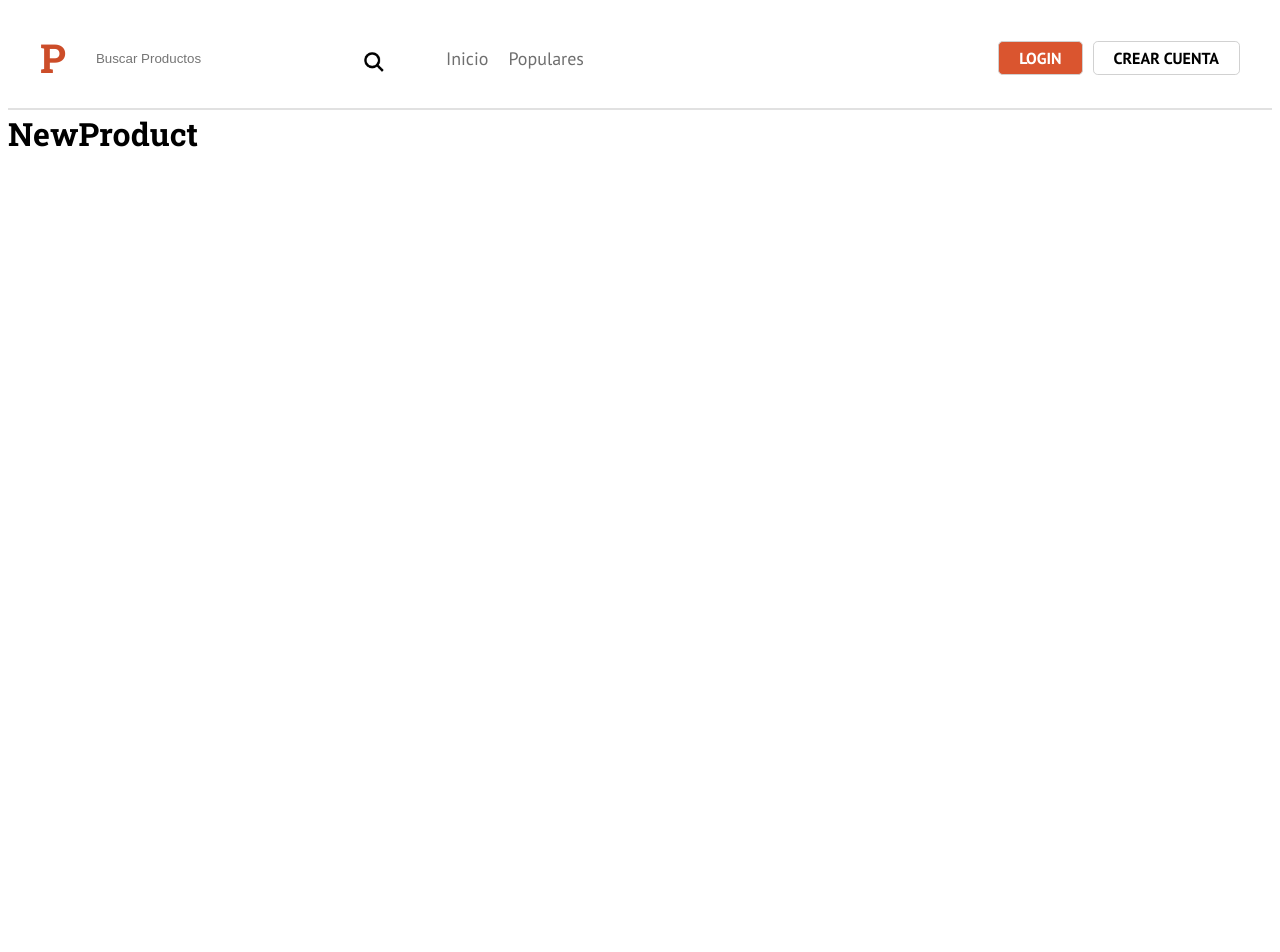
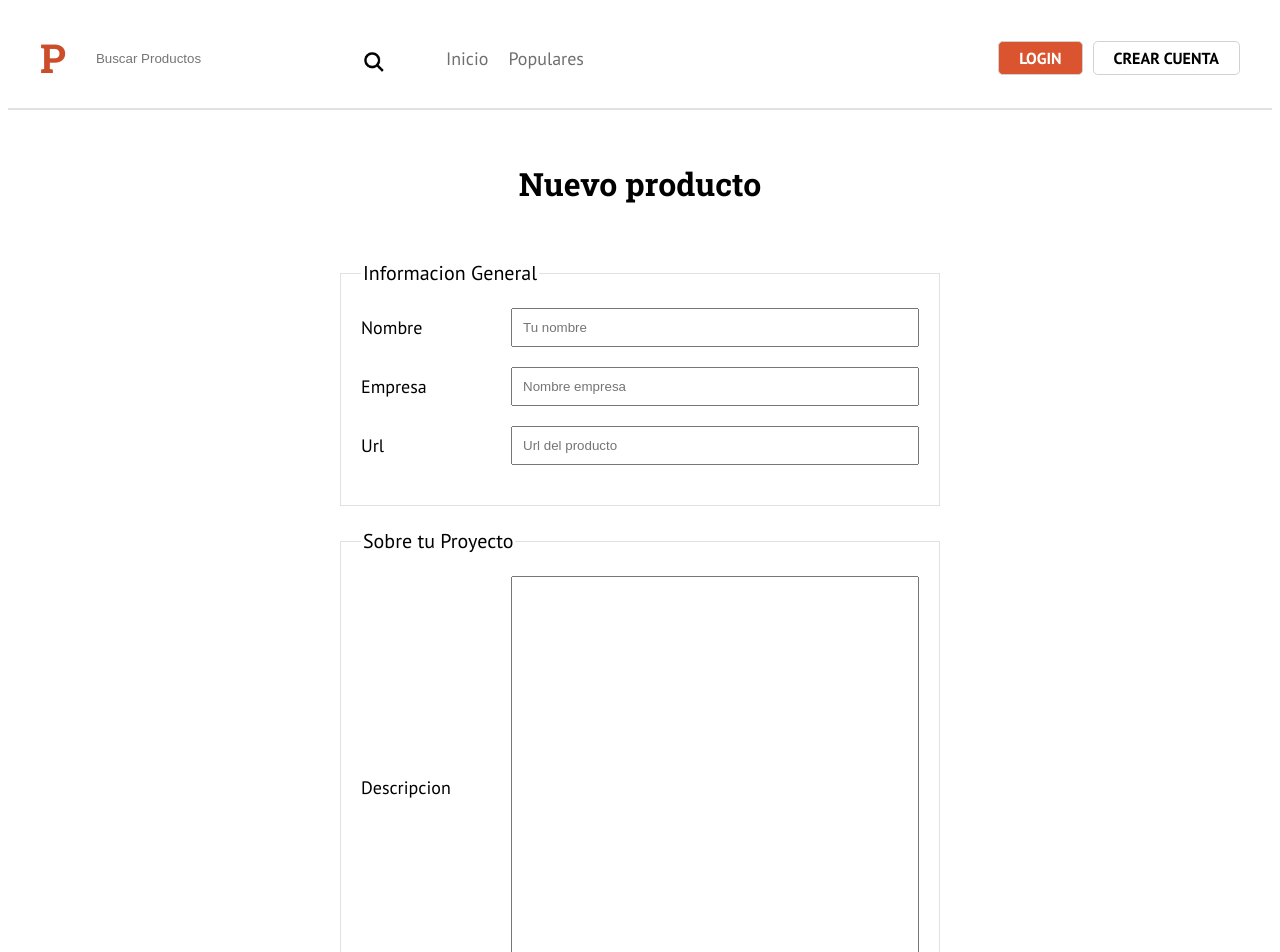
Before and after one commit to Crusiris/clonproducthunt, a Next.js app: page /nuevo-producto in a window 1280 px wide. Shown: the top 952 px of the page. Before the commit the page ends 800 px from the top, so only its background shows below. Built offline with nearby package versions, Linux system fonts and the light colour scheme; no server answers.

Commit message:
Añadiendo productos a la base de datos

```diff
--- a/components/ui/Form.js
+++ b/components/ui/Form.js
@@ -9,6 +9,13 @@ export const Form = styled.form`
     max-width:600px;
     width:95%;
     margin: 5rem auto 0 auto;
+
+    fieldset {
+        margin:2rem 0;
+        border:1px solid #e1e1e1;
+        font-size:2rem;
+        padding:2rem;
+    }
 `;
 
 export const Campo = styled.div`
@@ -21,9 +28,14 @@ export const Campo = styled.div`
         font-size:1.8rem;
     }
 
-    input {
+    input,
+    textarea {
         flex:1;
         padding:1rem;
+    }
+
+    textarea {
+        height:400px;
     }
 `;
 
--- a/firebase/firebase.js
+++ b/firebase/firebase.js
@@ -1,6 +1,7 @@
 //Archivo que contiene la clase con los metodos de firebase
 import app from 'firebase/app';
 import 'firebase/auth';
+import 'firebase/firestore';
 import firebaseConfig from './config';
 //Metodos de firebase
 class Firebase {
@@ -9,6 +10,7 @@ class Firebase {
             app.initializeApp(firebaseConfig)
         }
         this.auth = app.auth();
+        this.db = app.firestore();
     }
 
     //Registro
--- a/pages/nuevo-producto.js
+++ b/pages/nuevo-producto.js
@@ -1,13 +1,157 @@
-import React from 'react';
+import React, { useState, useContext } from 'react';
+import Router, { useRouter } from 'next/router';
 import Layout from '../components/layout/Layout';
+import { Form, Campo, Submit, TitleForm, Error } from '../components/ui/Form';
+
+//Validación
+import useValidation from '../hooks/useValidation';
+import validationCreateProduct from '../validation/validationCreateProduct';
+
+//Firebase
+import firebase, { FirebaseContext } from '../firebase';
+
+
+const state_initial ={
+    name:'',
+    business:'',
+    // image:'',
+    url:'',
+    description:''
+}
 
 
 const NewProduct = () => {
     //TODO LO QUE ESTE POR FUERA DEL MAIN, PERO DENTRO DEL RETURN SE MOSTRARA EN TODOS LOS COMPONENTES
+    const { values, error, handleChange, handleBlur, handleSubmit } = useValidation(state_initial, validationCreateProduct, createProduct);
+    //Extrayendo valores del state values
+    const {name, business, image, url, description } = values
+
+  //State local
+  const [ errorfire , seterrorFire ] = useState(false);
+
+  //Context con las operaciones crud de firebase
+  const { user, firebase }= useContext(FirebaseContext);
+
+  //Hook de routing para redireccionar
+  const router = useRouter();
+
+
+   async function createProduct() {
+     //si el usuario no esta autenticado llevar al login
+     if(!user){
+         return router.push('/login')
+     }
+     //Crear el objeto de nuevo producto
+     const product = {
+         name,
+         business,
+         url,
+         description,
+         votes:0,
+         comments:[],
+         create:Date.now()
+     }
+
+     //Insertando datos en BD
+     firebase.db.collection('products').add(product)
+   }
+    //TODO LO QUE ESTE POR FUERA DEL MAIN, PERO DENTRO DEL RETURN SE MOSTRARA EN TODOS LOS COMPONENTES
     return (
         <div>
             <Layout>
-            <h1>NewProduct</h1>
+            <>
+             <TitleForm>Nuevo producto</TitleForm>
+             <Form
+             onSubmit={handleSubmit} noValidate
+             >
+
+             <fieldset>
+                 <legend>Informacion General</legend>
+
+                 <Campo>
+                     <label htmlFor="name">Nombre</label>
+                     <input
+                         type="text"
+                         id="name"
+                         name="name"
+                         placeholder="Tu nombre"
+                         value={name}
+                         onChange={handleChange}
+                         onBlur={handleBlur}
+                     />
+                 </Campo>
+                    {error.name && <Error>{error.name}</Error>}
+
+                    <Campo>
+                     <label htmlFor="empresa">Empresa</label>
+                     <input
+                         type="text"
+                         id="business"
+                         name="business"
+                         placeholder="Nombre empresa"
+                         value={business}
+                         onChange={handleChange}
+                         onBlur={handleBlur}
+                     />
+                    </Campo>
+
+                    {error.business && <Error>{error.business}</Error>}
+
+                    {/* <Campo>
+                     <label htmlFor="imagen">Imagen</label>
+                     <input
+                         type="file"
+                         id="image"
+                         name="image"
+                         value={image}
+                         onChange={handleChange}
+                         onBlur={handleBlur}
+                     />
+                    </Campo>
+
+                    {error.image && <Error>{error.image}</Error>} */}
+
+                    <Campo>
+                     <label htmlFor="url">Url</label>
+                     <input
+                         type="url"
+                         id="url"
+                         name="url"
+                         value={url}
+                         placeholder="Url del producto"
+                         onChange={handleChange}
+                         onBlur={handleBlur}
+                     />
+                    </Campo>
+
+                    {error.url && <Error>{error.url}</Error>}
+
+                 </fieldset>
+
+                 <fieldset>
+                     <legend>Sobre tu Proyecto</legend>
+
+                     <Campo>
+                     <label htmlFor="descripcion">Descripcion</label>
+                     <textarea
+                         id="description"
+                         name="description"
+                         value={description}
+                         onChange={handleChange}
+                         onBlur={handleBlur}
+                     />
+                    </Campo>
+
+                    {error.description && <Error>{error.description}</Error>}
+                 </fieldset>
+
+                 <Submit
+                     type="submit"
+                     value="Crear Producto"
+                 />
+             </Form>
+            </>
+
             </Layout>
         </div>
     );
--- /dev/null
+++ b/validation/validationCreateProduct.js
@@ -0,0 +1,33 @@
+export default function validationCreateProduct(values) {
+
+    let errors = {};
+
+    //Validar el nombre del usuario
+    if(!values.name){
+        errors.name = "El Nombre es Obligatorio";
+    }
+
+    //Validar empresa
+    if(!values.business){
+        errors.business = "El nombre de la empresa es obligatorio"
+    }
+
+    //Validar empresa
+    if(!values.business){
+        errors.business = "El nombre de la empresa es obligatorio"
+    }
+
+    //Validar URL
+    if(!values.url){
+        errors.url="La url del producto es obligatoria"
+    }else if(!/^(ftp|http|https):\/\/[^ "]+$/.test(values.url)){
+        errors.url="La url no es valida"
+    }
+
+    // Validar descripción.
+    if(!values.description) {
+        errors.description = "Agrega una descripción de tu producto"
+    }
+
+    return errors;
+}
```
